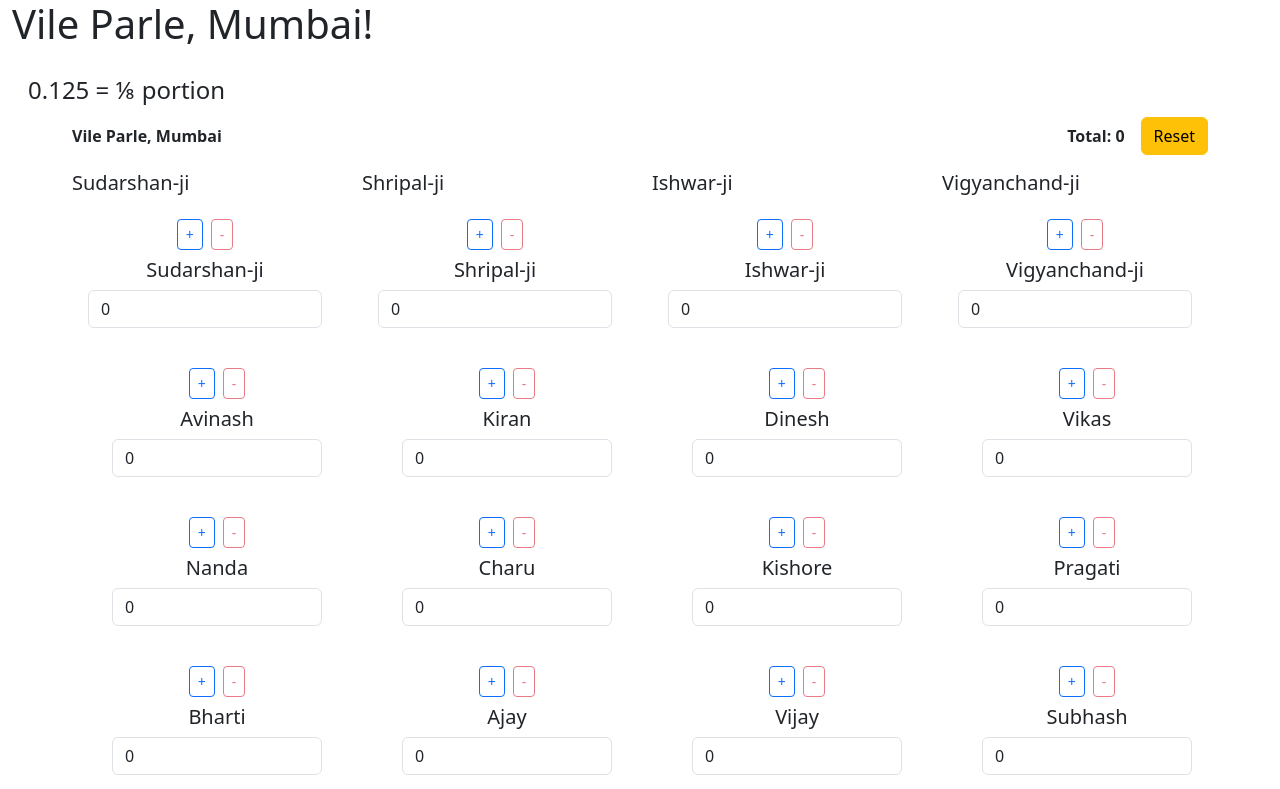
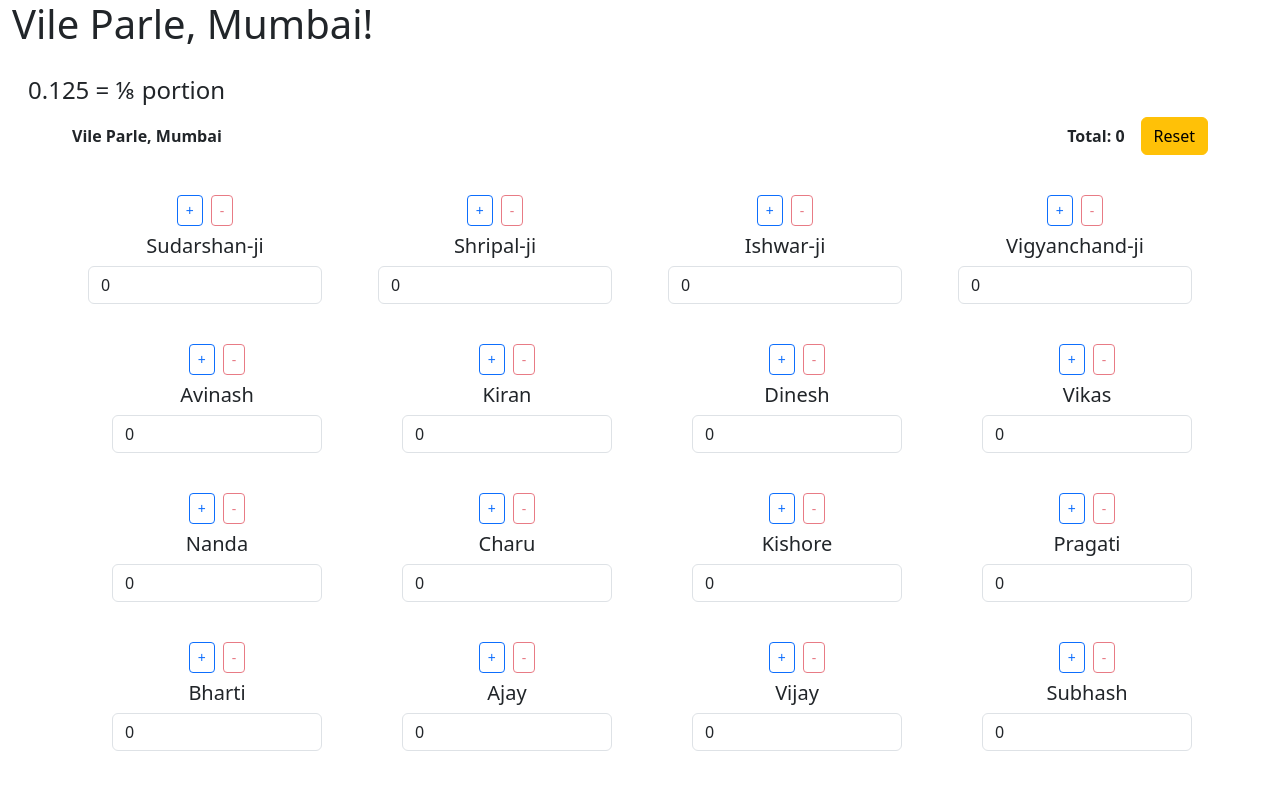
Before and after one commit to zarir-engineer/partition-tree-app, a Next.js app: page / in a window 1280 px wide. Shown: the top 789 px of the page. Built offline with nearby package versions, Linux system fonts and the light colour scheme.

Commit message:
Update CloudSpinnerGrid.tsx

```diff
--- a/components/CloudSpinnerGrid.tsx
+++ b/components/CloudSpinnerGrid.tsx
@@ -181,7 +181,6 @@ const CloudSpinnerGrid: React.FC = () => {
       <div className="row">
         {spinners.map((spinner, index) => (
           <div key={index} className="col-md-3">
-            <h5 contentEditable suppressContentEditableWarning>{spinner.name}</h5>
             {renderTree([spinner])}
           </div>
         ))}
```
